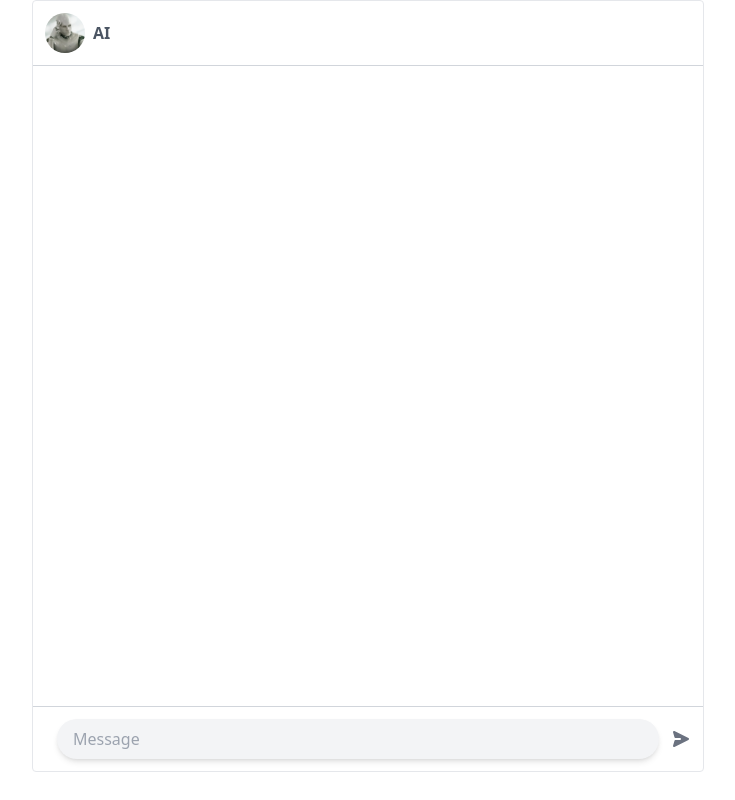
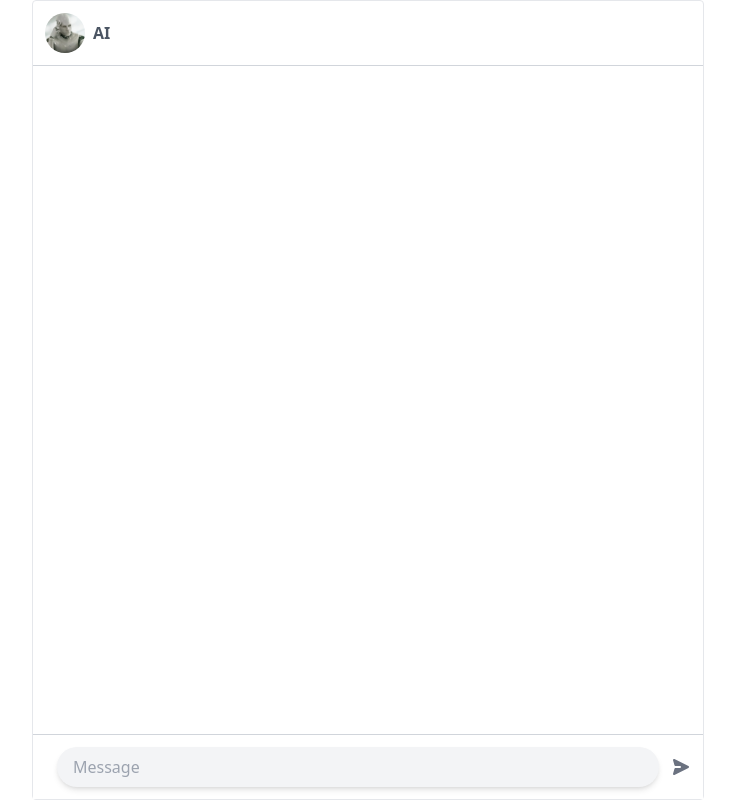
Before and after one commit to jonghyeon09/ai-chat, a Next.js app: page / in a window 1280 px wide. Shown: the whole page, without its empty margins (272-1007 px from the left). Built offline with nearby package versions, Linux system fonts and the light colour scheme.

Commit message:
refactor: ui수정

```diff
--- a/components/chat/AiMessage.tsx
+++ /dev/null
@@ -1,9 +0,0 @@
-export default function AIMessage() {
-  return (
-    <li className="flex justify-start">
-      <div className="relative max-w-xl px-4 py-2 text-gray-700 bg-gray-100 rounded shadow bg">
-        <span className="block">Hi</span>
-      </div>
-    </li>
-  );
-}
--- a/components/chat/ChatSection.tsx
+++ b/components/chat/ChatSection.tsx
@@ -57,15 +57,21 @@ export default function ChatSection() {
   }, [messages]);
 
   return (
-    <div className="w-full max-w-2xl border rounded mx-auto">
+    <div className="flex flex-col relative w-full h-screen max-w-2xl border rounded mx-auto">
       <ChatHeader />
       <div
-        className="relative w-full p-6 overflow-y-auto h-[40rem]"
+        className="flex-1 first-letter:relative w-full p-6 overflow-y-auto min-h-[40rem]"
         ref={messageListRef}
       >
         <MessageList messages={messages} />
       </div>
-      <MessageForm value={value} onChange={onChange} onSubmit={handleSubmit} />
+      <div className="relative w-full max-w-2xl bottom-0">
+        <MessageForm
+          value={value}
+          onChange={onChange}
+          onSubmit={handleSubmit}
+        />
+      </div>
     </div>
   );
 }
--- a/components/chat/Message.tsx
+++ /dev/null
@@ -1,18 +0,0 @@
-import { Chat } from '@/types';
-
-export default function Message({ question, answer }: Chat) {
-  return (
-    <>
-      <li className="flex justify-end">
-        <div className="relative max-w-xl px-4 py-2 text-white bg-blue-500 rounded shadow">
-          <span className="block">{question}</span>
-        </div>
-      </li>
-      <li className="flex justify-start">
-        <div className="relative max-w-xl px-4 py-2 text-gray-700 bg-gray-100 rounded shadow bg">
-          <span className="block">{answer}</span>
-        </div>
-      </li>
-    </>
-  );
-}
--- a/components/chat/MessageForm.tsx
+++ b/components/chat/MessageForm.tsx
@@ -15,7 +15,7 @@ function MessageForm({ value, onChange, onSubmit }: Props) {
 
   return (
     <form
-      className="flex items-center justify-between w-full p-3 border-t border-gray-300"
+      className="flex items-center justify-between w-full p-3 border-t border-gray-300 bg-white"
       onSubmit={onSubmit}
     >
       <input
--- a/components/chat/MessageList.tsx
+++ b/components/chat/MessageList.tsx
@@ -9,7 +9,7 @@ interface Props {
 
 function MessageList({ messages }: Props) {
   return (
-    <ul className="space-y-2">
+    <ul className="flex-1 space-y-2">
       {messages?.map((message) =>
         message.answer ? (
           <Answer key={message.id} answer={message.answer} />
```
